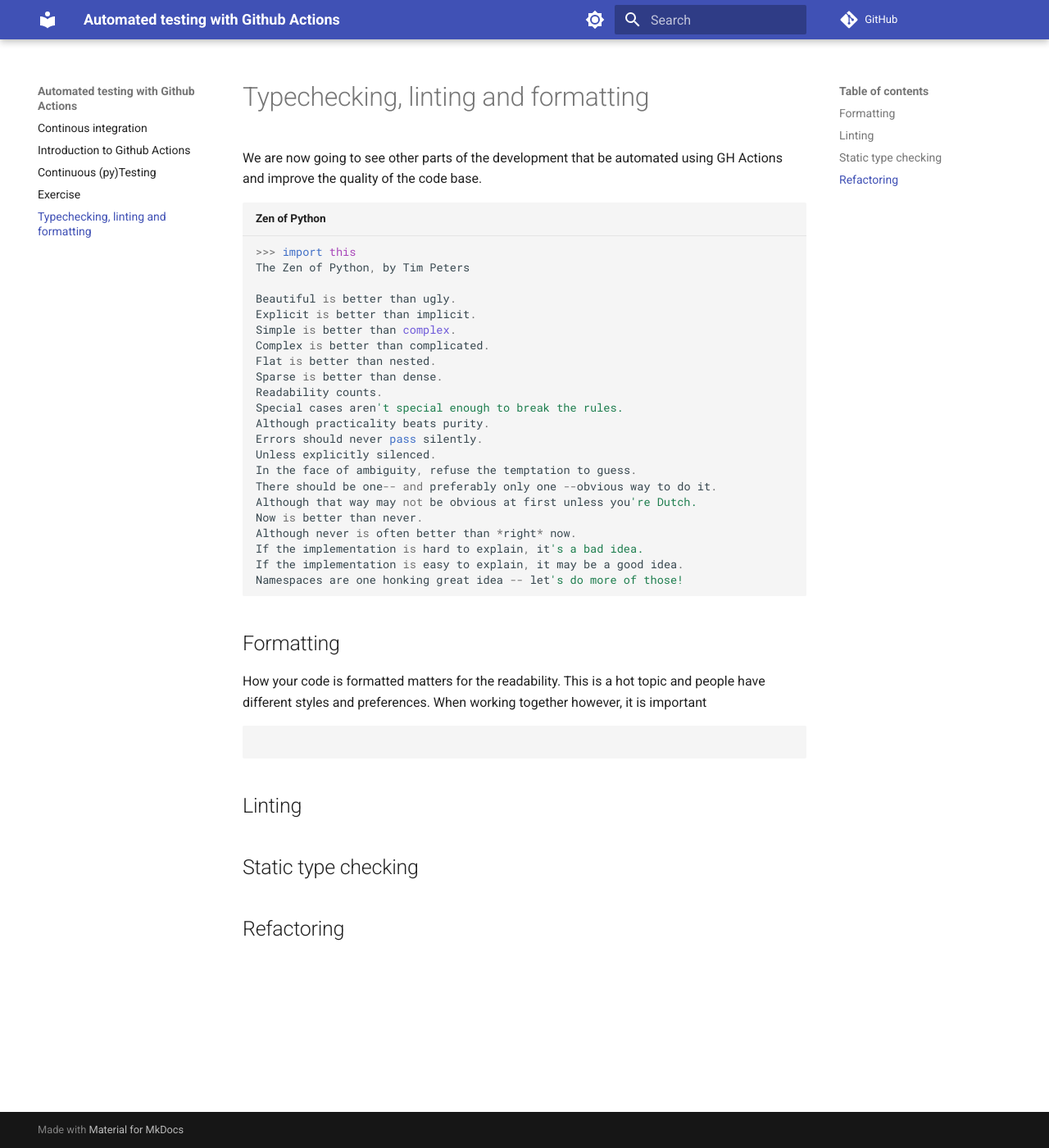
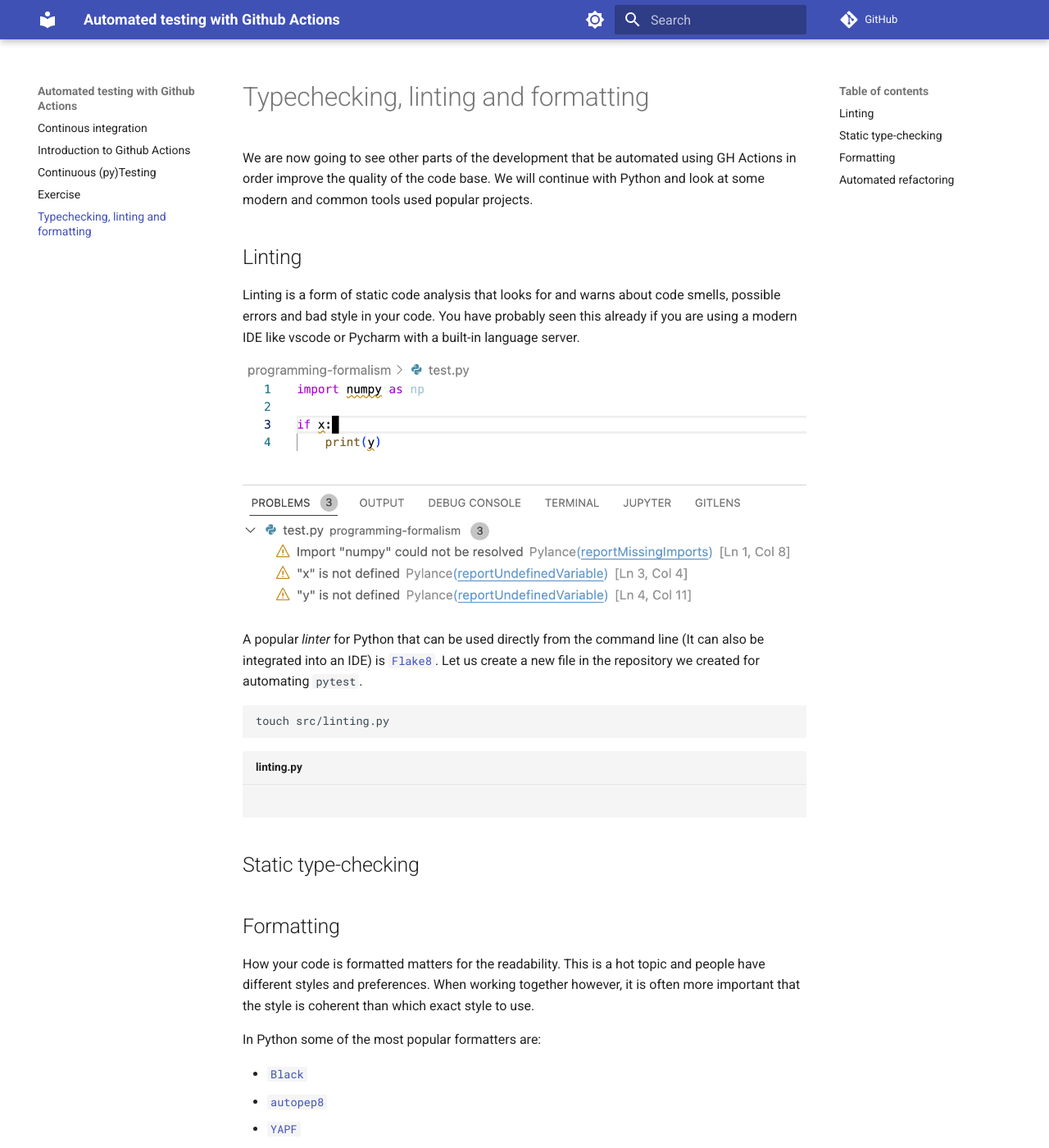
Before and after one commit to UPPMAX/programming_formalism-automated_testing, an MkDocs documentation site: the page built from docs/linting-formatting.md, in a window 1280 px wide and 1400 px high. Shown: the whole window at 82% size. Built offline with MkDocs 1.6.1 and Material for MkDocs 9.7.7, drawn with Linux system fonts in a browser that asks for light colours; comment, search, counter and statistics services are not loaded; some of the changed text lies outside the part shown.

Commit message:
Work on linting formatting

````diff
--- a/docs/linting-formatting.md
+++ b/docs/linting-formatting.md
@@ -1,49 +1,73 @@
 We are now going to see other parts of the development that be automated using
-GH Actions and improve the quality of the code base.
+GH Actions in order improve the quality of the code base. We will continue with
+Python and look at some modern and common tools used popular projects.
 
-``` python title="Zen of Python"
->>> import this
-The Zen of Python, by Tim Peters
 
-Beautiful is better than ugly.
-Explicit is better than implicit.
-Simple is better than complex.
-Complex is better than complicated.
-Flat is better than nested.
-Sparse is better than dense.
-Readability counts.
-Special cases aren't special enough to break the rules.
-Although practicality beats purity.
-Errors should never pass silently.
-Unless explicitly silenced.
-In the face of ambiguity, refuse the temptation to guess.
-There should be one-- and preferably only one --obvious way to do it.
-Although that way may not be obvious at first unless you're Dutch.
-Now is better than never.
-Although never is often better than *right* now.
-If the implementation is hard to explain, it's a bad idea.
-If the implementation is easy to explain, it may be a good idea.
-Namespaces are one honking great idea -- let's do more of those!
+## Linting
+
+Linting is a form of static code analysis that looks for and warns about code
+smells, possible errors and bad style in your code. You have probably seen this
+already if you are using a modern IDE like vscode or Pycharm with a built-in
+language server.
+
+![lsp-example](img/lsp.png)
+
+A popular *linter* for Python that can be used directly from the command line
+(It can also be integrated into an IDE) is
+[`Flake8`](https://flake8.pycqa.org/en/latest/#). Let us create a new file in
+the repository we created for automating `pytest`.
+
+``` bash
+touch src/linting.py
 ```
+
+``` python title="linting.py"
+
+
+```
+
+## Static type-checking
+
 
 ## Formatting
 
 How your code is formatted matters for the readability. This is a hot topic and
 people have different styles and preferences. When working together however, it
-is important
+is often more important that the style is coherent than which exact style to
+use.
+
+In Python some of the most popular formatters are:
+
+* [`Black`](https://github.com/psf/black)
+* [`autopep8`](https://github.com/hhatto/autopep8)
+* [`YAPF`](https://github.com/google/yapf)
+
+We will be looking using `Black` since this is the mostly commonly used
+
+!!! quote "Black - The Uncompromising Code Formatter"
+    Black is the uncompromising Python code formatter. By using it, you agree
+    to cede control over minutiae of hand-formatting. In return, Black gives
+    you speed, determinism, and freedom from pycodestyle nagging about
+    formatting. You will save time and mental energy for more important
+    matters.
+
+
 
 
 ``` python
 
+```
 
-```
+## Automated refactoring
 
 
 
-
-
-## Linting
-
-## Static type checking
-
-## Refactoring
+!!! info "Examples from the wild"
+    * [numpy](https://numpy.org/devdocs/dev/index.html): Various continuous
+      integration (CI) services are triggered after each PR update to build the
+      code, run unit tests, measure code coverage and check coding style of
+      your branch. The CI tests must pass before your PR can be merged. If CI
+      fails, you can find out why by clicking on the “failed” icon (red cross)
+      and inspecting the build and test log. To avoid overuse and waste of this
+      resource, test your work locally before committing.
+    * [scikit-learn]()
````
